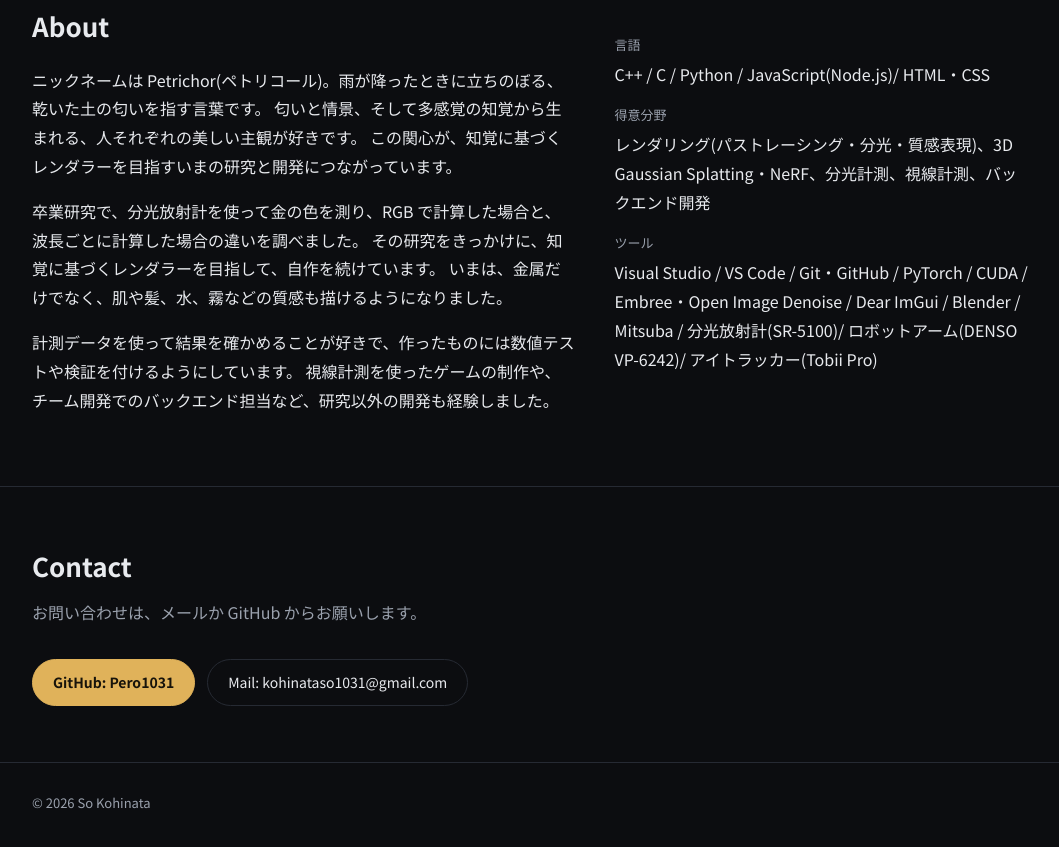
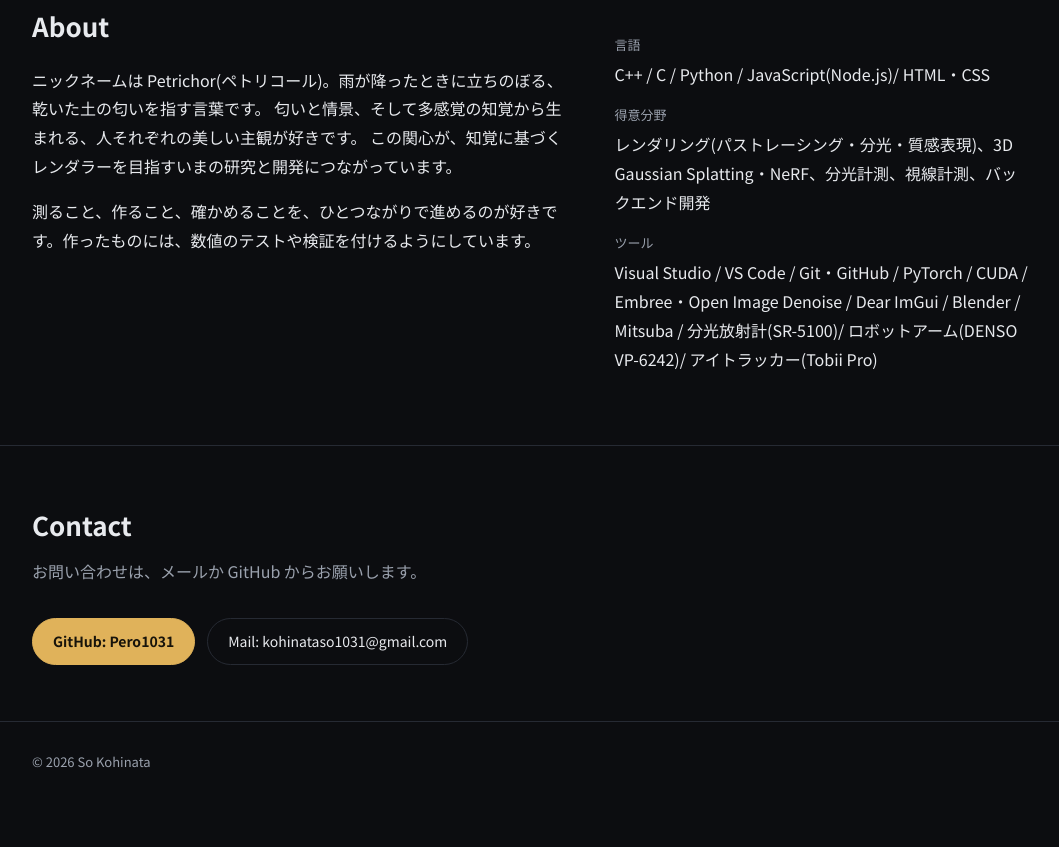
Before and after one commit to Pero1031/Pero1031.github.io, a plain HTML site: page index.html in a window 1280 px wide. Shown: the part 7554-8401 px from the top of the page, without its empty margins (108-1167 px from the left). After the commit the page ends 8368 px from the top, so only its background shows below. Drawn offline with nearby package versions, Linux system fonts and the light colour scheme.

Commit message:
Shorten About (ja/en)
Co-Authored-By: Claude Sonnet 5.5 <noreply@anthropic.com>

```diff
--- a/index.html
+++ b/index.html
@@ -372,13 +372,7 @@
           この関心が、知覚に基づくレンダラーを目指すいまの研究と開発につながっています。
         </p>
         <p>
-          卒業研究で、分光放射計を使って金の色を測り、RGB で計算した場合と、波長ごとに計算した場合の違いを調べました。
-          その研究をきっかけに、知覚に基づくレンダラーを目指して、自作を続けています。
-          いまは、金属だけでなく、肌や髪、水、霧などの質感も描けるようになりました。
-        </p>
-        <p>
-          計測データを使って結果を確かめることが好きで、作ったものには数値テストや検証を付けるようにしています。
-          視線計測を使ったゲームの制作や、チーム開発でのバックエンド担当など、研究以外の開発も経験しました。
+          測ること、作ること、確かめることを、ひとつながりで進めるのが好きです。作ったものには、数値のテストや検証を付けるようにしています。
         </p>
       </div>
       <dl class="skills">
```
Also changed, not shown: en/index.html (+1 -7 lines).
